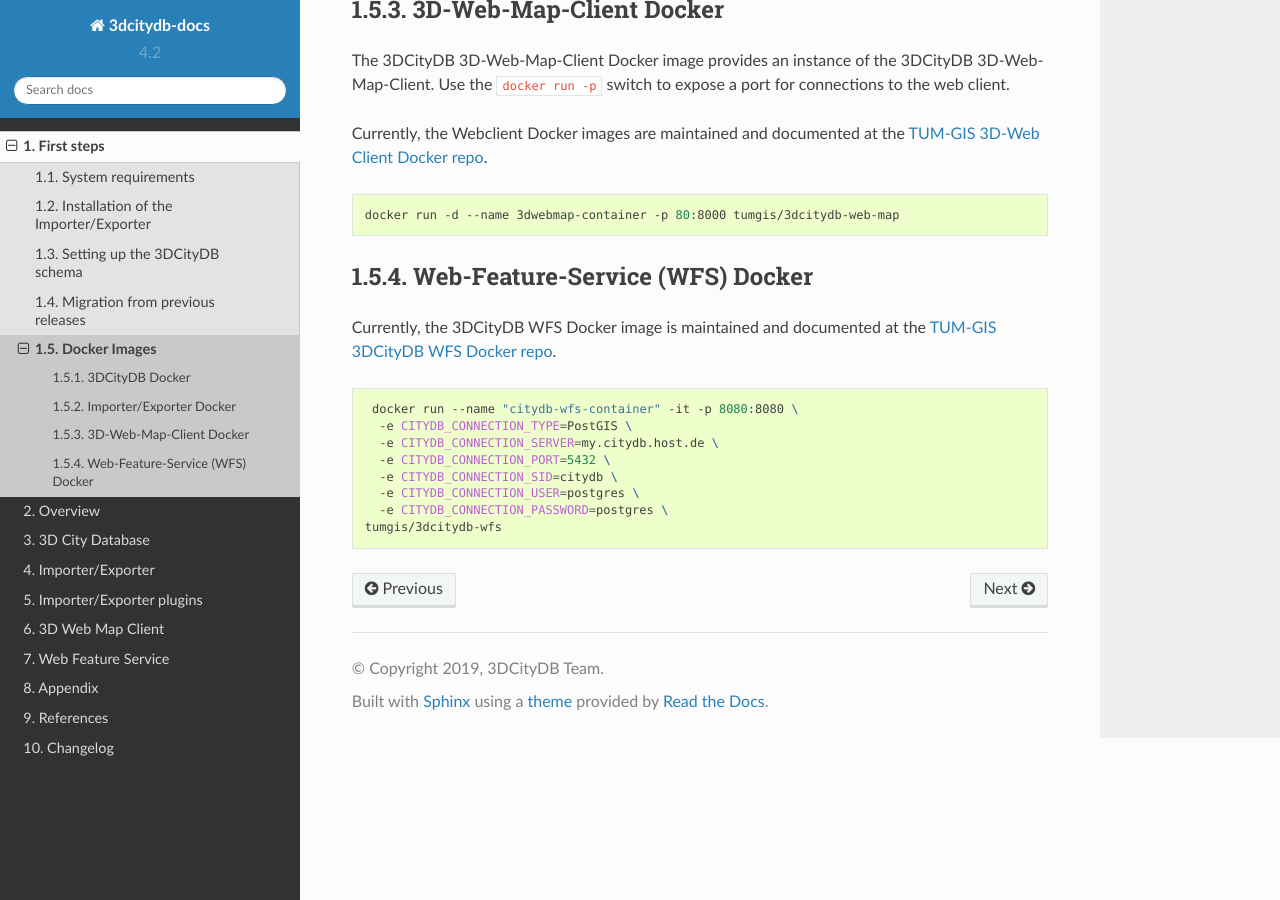
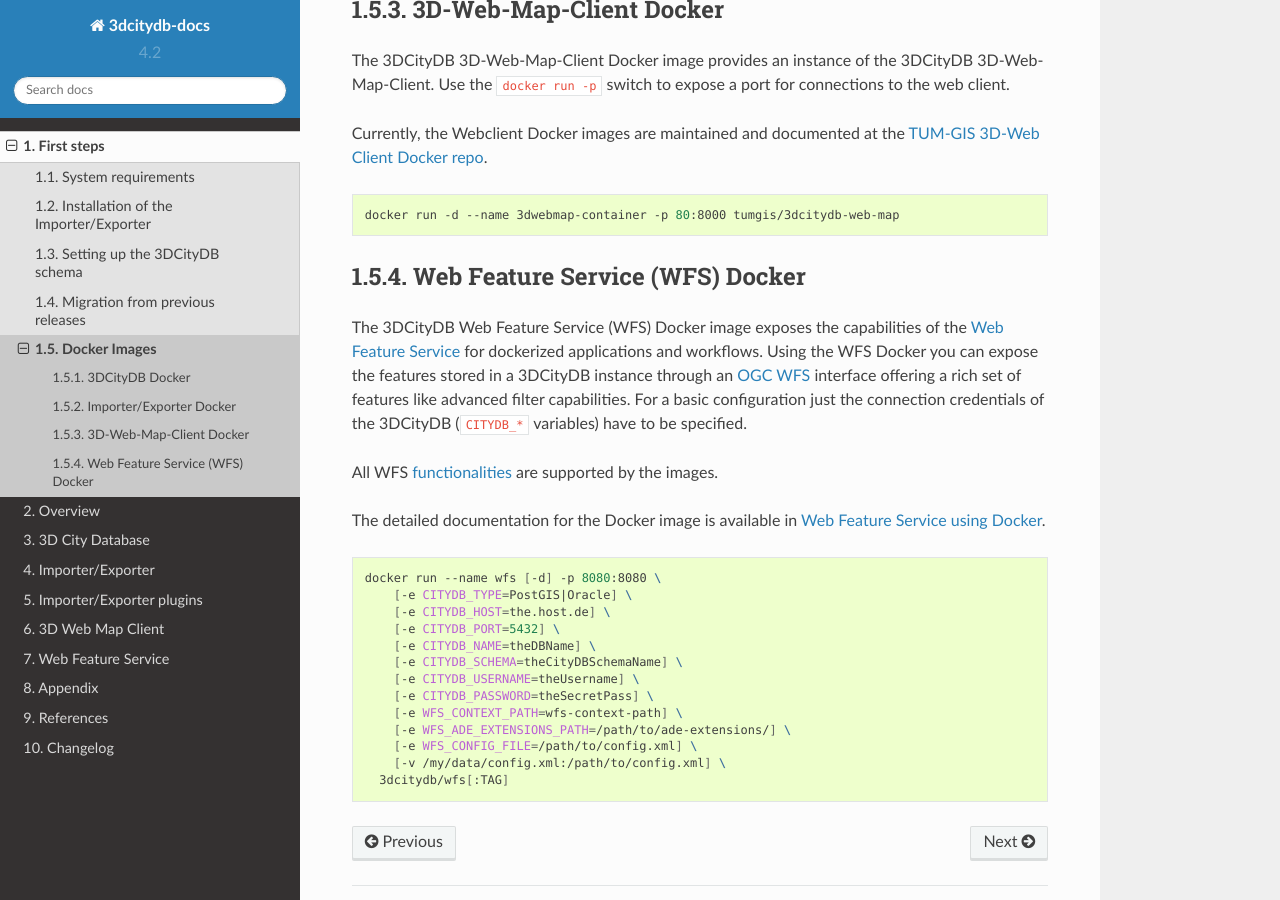
Before and after one commit to 3dcitydb/3dcitydb-docs, a Sphinx documentation site: the page built from source/first-steps/docker.rst, in a window 1280 px wide and 900 px high, scrolled down 2821 px. Built offline with Sphinx 7.4.7 and the Read the Docs theme 2.0.0, drawn with Linux system fonts in a browser that asks for light colours.

Commit message:
update chp. 1.5.4 for new wfs docs

```diff
--- a/source/first-steps/docker.rst
+++ b/source/first-steps/docker.rst
@@ -144,22 +144,35 @@
 
    docker run -d --name 3dwebmap-container -p 80:8000 tumgis/3dcitydb-web-map
 
-Web-Feature-Service (WFS) Docker
+Web Feature Service (WFS) Docker
 ===============================================================================
 
-Currently, the 3DCityDB WFS Docker image is maintained and documented at the
-`TUM-GIS 3DCityDB WFS Docker repo <https://github.com/tum-gis/3dcitydb-wfs-docker>`_.
+The 3DCityDB Web Feature Service (WFS) Docker image exposes the capabilities
+of the :ref:`wfs_chapter` for dockerized applications and workflows.
+Using the WFS Docker you can expose the features stored in a 3DCityDB instance
+through an `OGC WFS <https://www.ogc.org/standards/wfs>`_ interface offering a
+rich set of features like advanced filter capabilities. For a basic configuration
+just the connection credentials of the 3DCityDB (``CITYDB_*`` variables) have to
+be specified.
 
-.. The detailed documentation for the 3DCityDB WFS Docker image is available
-   :doc:`here <../wfs/docker>`.
+All WFS :ref:`functionalities <wfs_basic_functionality_chapter>` are supported by
+the images.
+
+The detailed documentation for the Docker image is available in
+:ref:`wfs_docker_chapter`.
 
 .. code-block:: bash
 
-   docker run --name "citydb-wfs-container" -it -p 8080:8080 \
-    -e CITYDB_CONNECTION_TYPE=PostGIS \
-    -e CITYDB_CONNECTION_SERVER=my.citydb.host.de \
-    -e CITYDB_CONNECTION_PORT=5432 \
-    -e CITYDB_CONNECTION_SID=citydb \
-    -e CITYDB_CONNECTION_USER=postgres \
-    -e CITYDB_CONNECTION_PASSWORD=postgres \
-  tumgis/3dcitydb-wfs
+  docker run --name wfs [-d] -p 8080:8080 \
+      [-e CITYDB_TYPE=PostGIS|Oracle] \
+      [-e CITYDB_HOST=the.host.de] \
+      [-e CITYDB_PORT=5432] \
+      [-e CITYDB_NAME=theDBName] \
+      [-e CITYDB_SCHEMA=theCityDBSchemaName] \
+      [-e CITYDB_USERNAME=theUsername] \
+      [-e CITYDB_PASSWORD=theSecretPass] \
+      [-e WFS_CONTEXT_PATH=wfs-context-path] \
+      [-e WFS_ADE_EXTENSIONS_PATH=/path/to/ade-extensions/] \
+      [-e WFS_CONFIG_FILE=/path/to/config.xml] \
+      [-v /my/data/config.xml:/path/to/config.xml] \
+    3dcitydb/wfs[:TAG]
```
